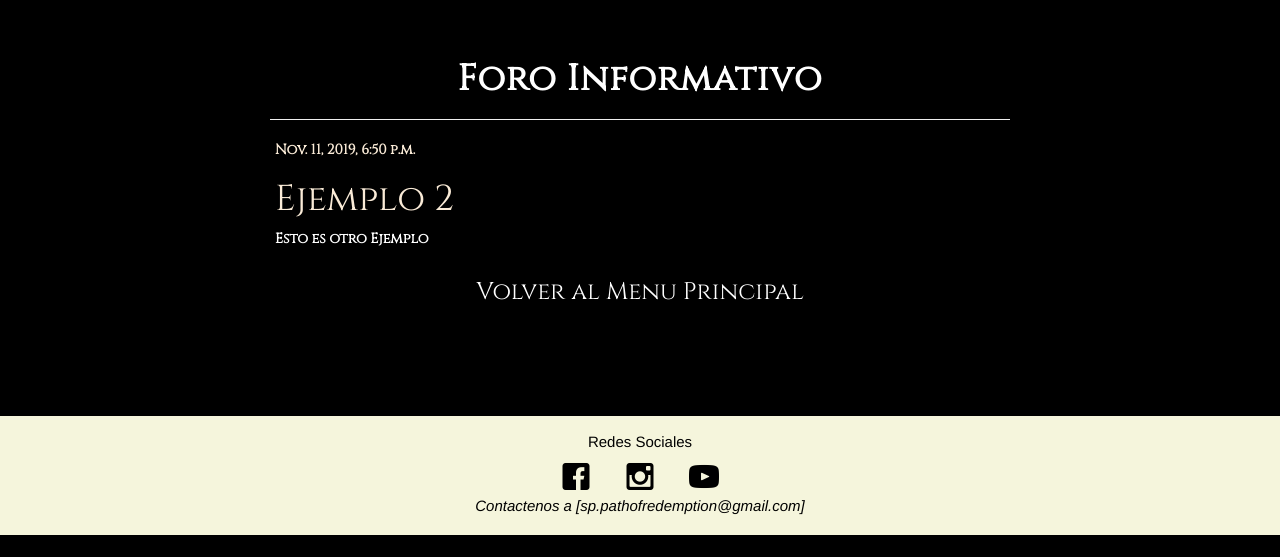
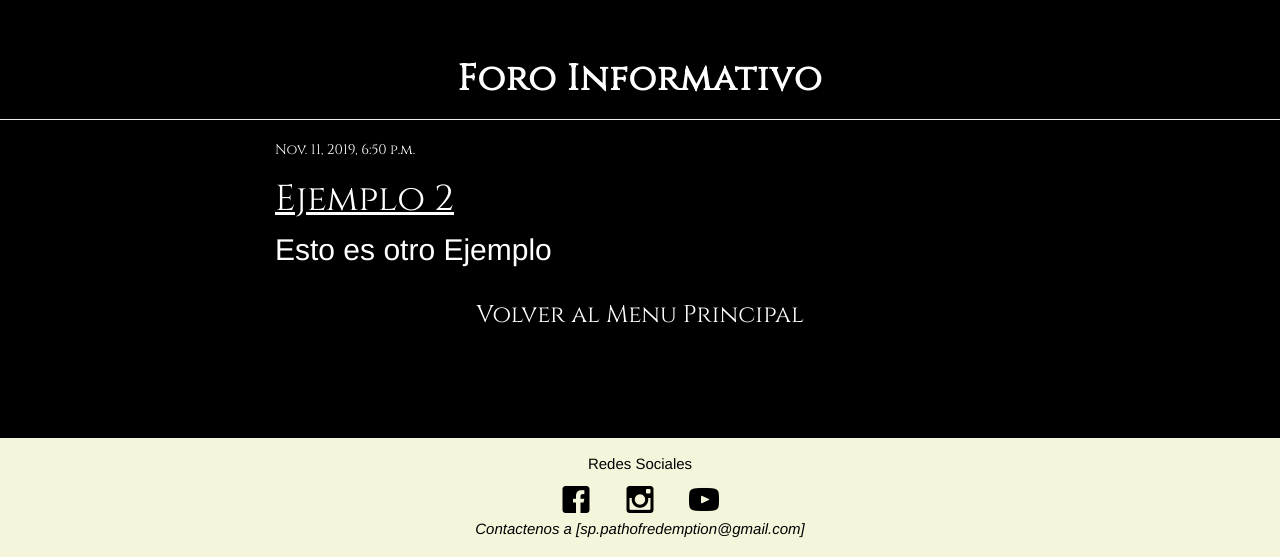
Before and after one commit to Gadoroth/SP_PathofRedemption, a Django app: page /post/2/ in a window 1280 px wide. Shown: the top 557 px of the page. Run offline with Django 3.2, Linux system fonts and the light colour scheme; data comes from the database, SQL or seed files in the repository; both versions use the stored data as it was after the commit; some libraries are stand-ins or nearby versions; some web fonts are replaced.

Commit message:
buscar por titulo y contenido

```diff
--- a/Foro/static/css/foro.css
+++ b/Foro/static/css/foro.css
@@ -13,6 +13,10 @@
 
 .icono2 {
     font-size: 20px;
+}
+
+.icono3 {
+    font-size: 25px;
 }
 
 body {
@@ -45,10 +49,19 @@ p {
     color: #fff;
 }
 
-.post {
-    color: antiquewhite;
+.date {
+    color: #FEFEFE;
     font-family: 'Cinzel', serif;
-    font-weight: bold;
+}
+
+.titulo_post {
+    color: #FEFEFE;
+    font-family: 'Cinzel', serif;
+    text-decoration: underline;
+}
+
+.cont_post {
+    font-size: 30px;
 }
 
 #titulo {
--- a/Foro/templates/Foro/base.html
+++ b/Foro/templates/Foro/base.html
@@ -15,7 +15,6 @@
 </head>
 
 <body>
-    <div class="container">
     <div class="page-header row center-xs">
         <div class="col-xs">
             <h1><a href="{% url 'foro' %}" id="titulo">Foro Informativo</a></h1>
@@ -23,12 +22,33 @@
             <a href="{% url 'post_new' %}" class="top-menu"><span class="glyphicon glyphicon-plus-sign icono"></span></a> {% endif %}
         </div>
     </div>
+
+
+
+    {% block barra_busqueda %}
+    <div class="container">
+        <div class="row center-xs">
+            <div class="col-xs-8">
+                <form method="get">
+                    <div class="col-xs-10">
+                        <div>
+                            <input type="text" class="form-control" placeholder="Buscar.." id="name" name="buscar" value="{{ request.GET.buscar}}">
                         </div>
+                    </div>
+                    <div>
+                        <button type="submit" class="glyphicon glyphicon-search icono3"></button>
+                    </div>
+                </form>
+            </div>
+        </div>
+    </div>
+    {% endblock barra_busqueda %}
+
 
 
     <div class="container">
         <div class="row">
-            <div class="col-md-8">
+            <div class="col-xs-12">
                 {% block content %} {% endblock %}
             </div>
         </div>
--- a/Foro/templates/Foro/foro.html
+++ b/Foro/templates/Foro/foro.html
@@ -7,6 +7,7 @@
         <h2><a href="{% url 'post_detail' pk=post.pk %}">{{ post.title }}</a></h2>
         <p>{{ post.text|linebreaksbr }}</p>
         <p> publicado: {{ post.published_date }}</p>
+        <hr>
     </div>
     {% endfor %} {% endblock %}
 </body>
--- a/Foro/templates/Foro/post_detail.html
+++ b/Foro/templates/Foro/post_detail.html
@@ -7,7 +7,7 @@
     {% endif %} {% if user.is_authenticated %}
     <a class="btn btn-default" href="{% url 'post_edit' pk=post.pk %}"><span class="glyphicon glyphicon-pencil icono2"></span></a> {% endif %}
 
-    <h1>{{ post.title }}</h1>
-    <p>{{ post.text|linebreaksbr }}</p>
+    <h1 class="titulo_post">{{ post.title }}</h1>
+    <p class="cont_post">{{ post.text|linebreaksbr }}</p>
 </div>
-{% endblock %}
+{% endblock %} {% block barra_busqueda %} {% endblock barra_busqueda %}
--- a/Foro/views.py
+++ b/Foro/views.py
@@ -4,6 +4,7 @@ from .models import Post
 from django.shortcuts import render, get_object_or_404
 from .forms import PostForm
 from django.shortcuts import redirect
+from django.db.models import Q
 
 # Create your views here.
 def index(request):
@@ -28,7 +29,14 @@ def Desarrollo(request):
     return render(request, 'Foro/Desarrollo.html', {})
 
 def foro(request):
-    posts = Post.objects.filter(published_date__lte=timezone.now()).order_by('published_date')
+    queryset = request.GET.get("buscar")
+    if queryset:
+        posts = Post.objects.filter(
+            Q(title__icontains = queryset) |
+            Q(text__icontains = queryset)
+        ).distinct()
+    else:
+        posts = Post.objects.filter(published_date__lte=timezone.now()).order_by('published_date').reverse()
     return render(request, 'Foro/foro.html', {'posts': posts })
 
 def post_detail(request, pk):
```
Also changed, not shown: db.sqlite3. Lines whose indentation alone changed are shown as unchanged.
